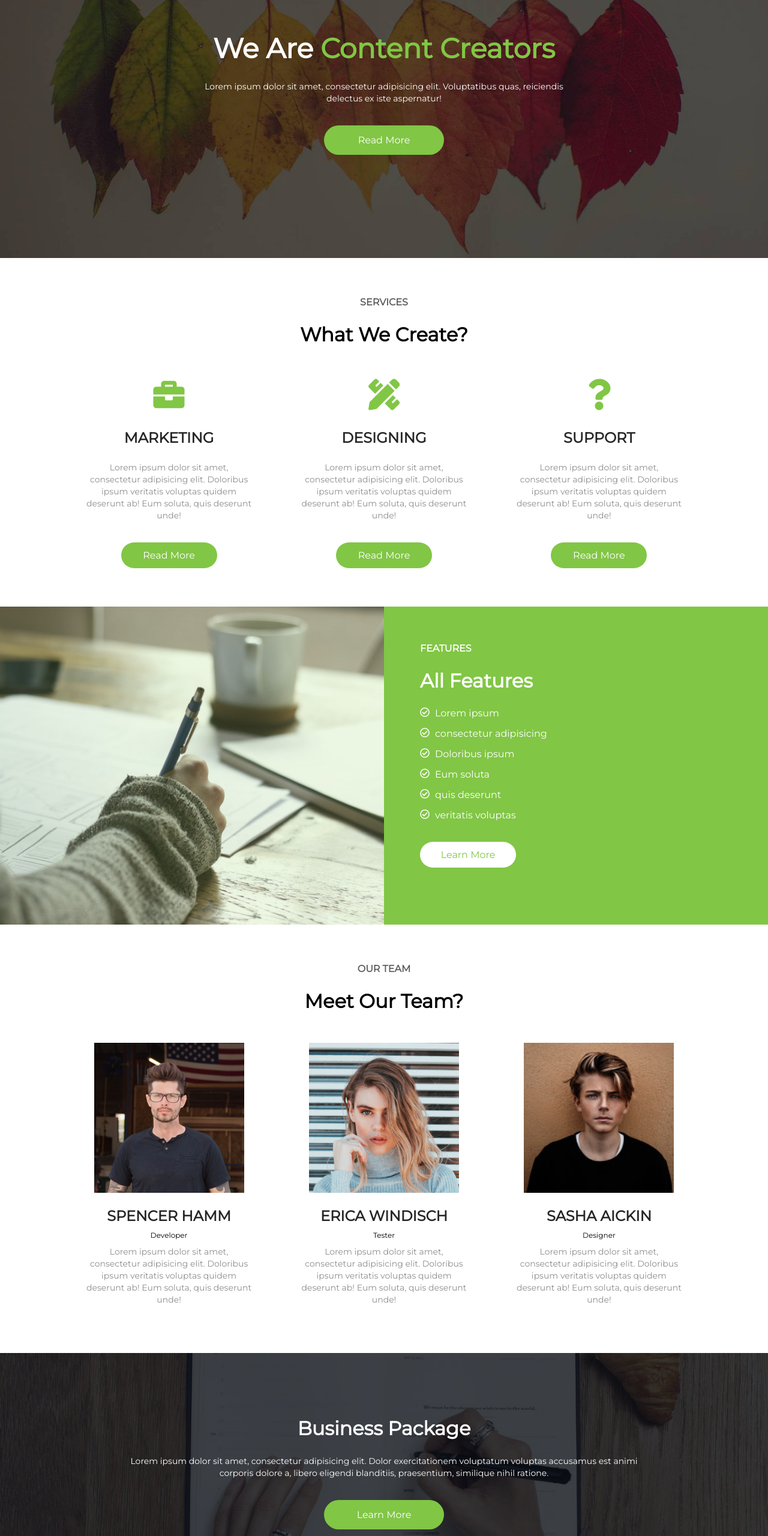
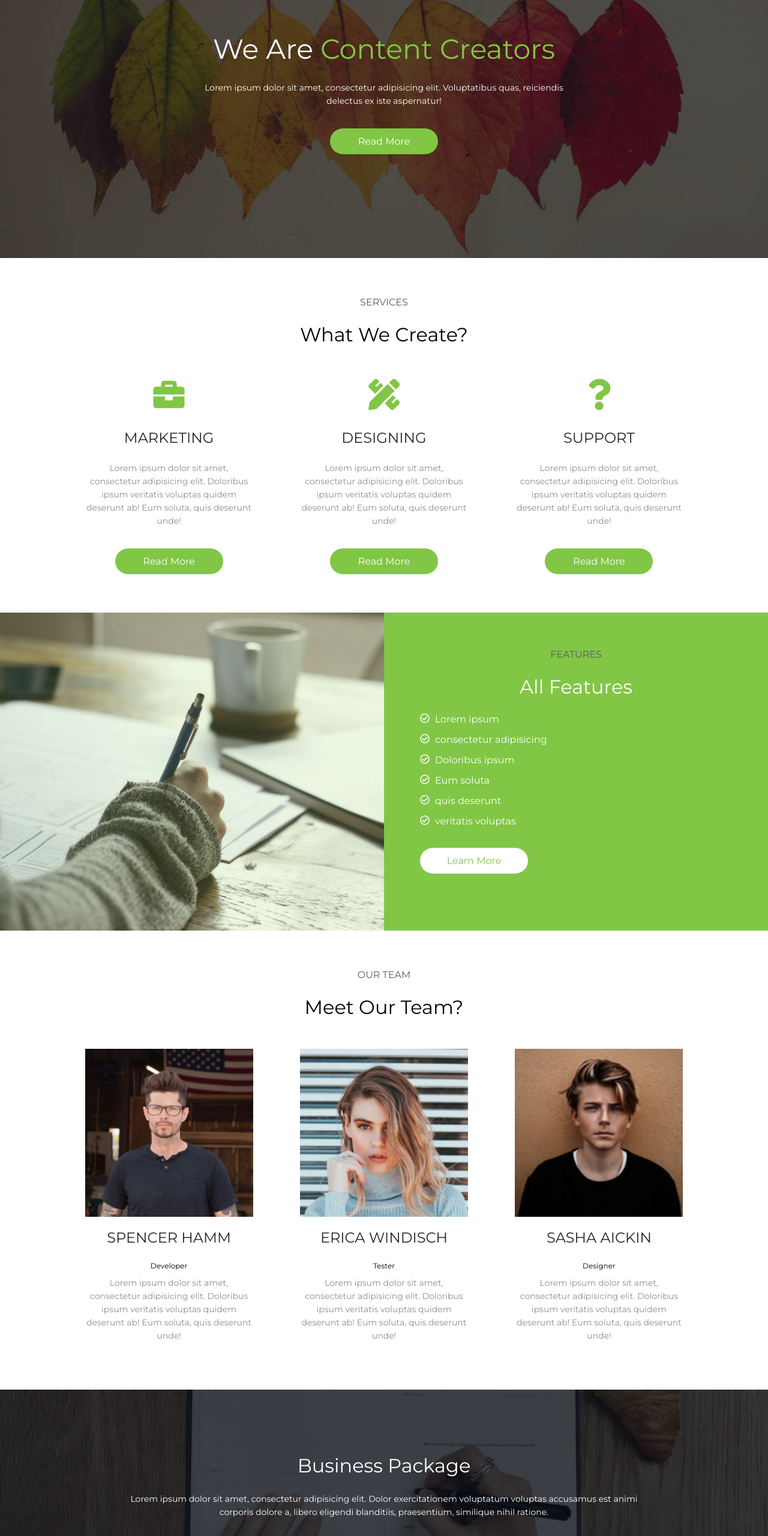
Before and after one commit to codingmarket07/Responsive-Website-Designing-A3, a plain HTML site: page index.html in a window 1280 px wide. Shown: the part 120-2680 px from the top of the page at 60% size. Drawn offline with Linux system fonts and the light colour scheme.

Commit message:
files readded

```diff
--- a/index.html
+++ b/index.html
@@ -12,9 +12,9 @@
 <div class="main_container">
 	<div class="header">
 		<div class="header_content center">
-			<h1>We are <span>Content Creators</span></h1>
+			<div class="title">We are <span>Content Creators</span></div>
 			<p>Lorem ipsum dolor sit amet, consectetur adipisicing elit. Voluptatibus quas, reiciendis delectus ex iste aspernatur!</p>
-			<div class="btn_green btn_lg"><a href="#">Read More</a></div>
+			<div class="btn_green"><a href="#">Read More</a></div>
 		</div>
 		<div class="hamburger">
 			<i class="fas fa-bars center"></i>
@@ -30,32 +30,32 @@
 		</div>
 	</div>
 	<div class="services gutter" id="services">
-		<h4>Services</h4>
-		<h2>what we create?</h2>
+		<div class="primary_text">Services</div>
+		<div class="subprimary_text">what we create?</div>
 		<div class="service_wrapper">
 			<div class="service_item">
 				<div class="icon">
 					<i class="fas fa-briefcase"></i>
 				</div>
-				<h3>Marketing</h3>
+				<div class="secondary_text">Marketing</div>
 				<p>Lorem ipsum dolor sit amet, consectetur adipisicing elit. Doloribus ipsum veritatis voluptas quidem deserunt ab! Eum soluta, quis deserunt unde!</p>
-				<div class="btn_green btn_sm"><a href="#">Read More</a></div>
+				<div class="btn_green"><a href="#">Read More</a></div>
 			</div>
 			<div class="service_item">
 				<div class="icon">
 					<i class="fas fa-pencil-ruler"></i>
 				</div>
-				<h3>Designing</h3>
+				<div class="secondary_text">Designing</div>
 				<p>Lorem ipsum dolor sit amet, consectetur adipisicing elit. Doloribus ipsum veritatis voluptas quidem deserunt ab! Eum soluta, quis deserunt unde!</p>
-				<div class="btn_green btn_sm"><a href="#">Read More</a></div>
+				<div class="btn_green"><a href="#">Read More</a></div>
 			</div>
 			<div class="service_item">
 				<div class="icon">
 					<i class="fas fa-question"></i>
 				</div>
-				<h3>Support</h3>
+				<div class="secondary_text">Support</div>
 				<p>Lorem ipsum dolor sit amet, consectetur adipisicing elit. Doloribus ipsum veritatis voluptas quidem deserunt ab! Eum soluta, quis deserunt unde!</p>
-				<div class="btn_green btn_sm"><a href="#">Read More</a></div>
+				<div class="btn_green"><a href="#">Read More</a></div>
 			</div>
 		</div>
 	</div>
@@ -64,8 +64,8 @@
 			<img src="images/ab.png" alt="feature_image">
 		</div>
 		<div class="feature_right">
-			<h4>Features</h4>
-			<h2>all Features</h2>
+			<div class="primary_text">Features</div>
+			<div class="subprimary_text">all Features</div>
 			<ul>
 				<li>Lorem ipsum</li>
 				<li>consectetur adipisicing</li>
@@ -74,18 +74,18 @@
 				<li>quis deserunt</li>
 				<li>veritatis voluptas</li>
 			</ul>
-			<div class="btn_white btn_sm"><a href="#">Learn More</a></div>
+			<div class="btn_white"><a href="#">Learn More</a></div>
 		</div>
 	</div>
 	<div class="ourteam gutter" id="ourteam">
-		<h4>our team</h4>
-		<h2>meet our team?</h2>
+		<div class="primary_text">our team</div>
+		<div class="subprimary_text">meet our team?</div>
 		<div class="ourteam_wrapper">
 			<div class="ourteam_item">
 				<div class="ourteam_img">
 					<img src="images/ourteam_1.png" alt="ourteam_image">
 				</div>
-				<h3>Spencer Hamm</h3>
+				<div class="secondary_text">Spencer Hamm</div>
 				<span>Developer</span>
 				<p>Lorem ipsum dolor sit amet, consectetur adipisicing elit. Doloribus ipsum veritatis voluptas quidem deserunt ab! Eum soluta, quis deserunt unde!</p>
 			</div>
@@ -93,7 +93,7 @@
 				<div class="ourteam_img">
 					<img src="images/ourteam_2.png" alt="ourteam_image">
 				</div>
-				<h3>Erica Windisch</h3>
+				<div class="secondary_text">Erica Windisch</div>
 				<span>Tester</span>
 				<p>Lorem ipsum dolor sit amet, consectetur adipisicing elit. Doloribus ipsum veritatis voluptas quidem deserunt ab! Eum soluta, quis deserunt unde!</p>
 			</div>
@@ -101,7 +101,7 @@
 				<div class="ourteam_img">
 					<img src="images/ourteam_3.png" alt="ourteam_image">
 				</div>
-				<h3>Sasha Aickin</h3>
+				<div class="secondary_text">Sasha Aickin</div>
 				<span>Designer</span>
 				<p>Lorem ipsum dolor sit amet, consectetur adipisicing elit. Doloribus ipsum veritatis voluptas quidem deserunt ab! Eum soluta, quis deserunt unde!</p>
 			</div>
@@ -109,14 +109,14 @@
 	</div>
 	<div class="business">
 		<div class="business_wrapper">
-			<h2>Business Package</h2>
+			<div class="subprimary_text">Business Package</div>
 			<p>Lorem ipsum dolor sit amet, consectetur adipisicing elit. Dolor exercitationem voluptatum voluptas accusamus est animi corporis dolore a, libero eligendi blanditiis, praesentium, similique nihil ratione.</p>
-			<div class="btn_green btn_lg"><a href="#">Learn More</a></div>
+			<div class="btn_green"><a href="#">Learn More</a></div>
 		</div>
 	</div>
 	<div class="portfolio gutter" id="portfolio">
-		<h4>portfolio</h4>
-		<h2>Recent work</h2>
+		<div class="primary_text">portfolio</div>
+		<div class="subprimary_text">Recent work</div>
 		<div class="portfolio_top">
 			<div class="portfolio_item">
 				<img src="images/port1.png" alt="portfoli_images">
@@ -145,33 +145,33 @@
 			<i class="fas fa-volume-up"></i>
 		</div>
 		<div class="contactus_item">
-			<h2>We are just one Step away, Contact Us Fast.</h2>
+			<div class="subprimary_text">We are just one Step away, Contact Us Fast.</div>
 		</div>
 		<div class="contactus_item">
-			<div class="btn_white btn_lg"><a href="#">Contact us</a></div>
+			<div class="btn_white"><a href="#">Contact us</a></div>
 		</div>
 	</div>
 	<div class="pricingtable gutter" id="pricingtable">
-		<h4>pricing table</h4>
-		<h2>Best options for you</h2>
+		<div class="primary_text">pricing table</div>
+		<div class="subprimary_text">Best options for you</div>
 		<div class="pricingtable_wrapper">
 			<div class="pricingtable_item">
-				<h4>Basic</h4>
-				<h2><sup>$</sup>12</h2>
+				<div class="primary_text">Basic</div>
+				<div class="subprimary_text"><sup>$</sup>12</div>
 				<p>Lorem ipsum dolor sit amet, consectetur adipisicing elit. Iure quam dolorem, nihil sequi explicabo repellat quibusdam voluptates distinctio nostrum! Libero adipisci deleniti, dignissimos officia debitis.</p>
-				<div class="btn_green btn_sm"><a href="#">Buy now</a></div>
+				<div class="btn_green"><a href="#">Buy now</a></div>
 			</div>
 			<div class="pricingtable_item">
-				<h4>Pro</h4>
-				<h2><sup>$</sup>25</h2>
+				<div class="primary_text">Pro</div>
+				<div class="subprimary_text"><sup>$</sup>25</div>
 				<p>Lorem ipsum dolor sit amet, consectetur adipisicing elit. Iure quam dolorem, nihil sequi explicabo repellat quibusdam voluptates distinctio nostrum! Libero adipisci deleniti, dignissimos officia debitis.</p>
-				<div class="btn_green btn_sm"><a href="#">Buy now</a></div>
+				<div class="btn_green"><a href="#">Buy now</a></div>
 			</div>
 			<div class="pricingtable_item">
-				<h4>Advance Level</h4>
-				<h2><sup>$</sup>50</h2>
+				<div class="primary_text">Advance Level</div>
+				<div class="subprimary_text"><sup>$</sup>50</div>
 				<p>Lorem ipsum dolor sit amet, consectetur adipisicing elit. Iure quam dolorem, nihil sequi explicabo repellat quibusdam voluptates distinctio nostrum! Libero adipisci deleniti, dignissimos officia debitis.</p>
-				<div class="btn_green btn_sm"><a href="#">Buy now</a></div>
+				<div class="btn_green"><a href="#">Buy now</a></div>
 			</div>
 
 		</div>
--- a/styles.css
+++ b/styles.css
@@ -1,5 +1,4 @@
 @import url('https://fonts.googleapis.com/css?family=Montserrat');
-
 
 *{
 	margin: 0;
@@ -10,81 +9,71 @@
 	font-family: 'Montserrat', sans-serif;
 }
 
-h1,
-h2,
-h3,
-h4{
+p{
+	margin-bottom: 15px;
+	font-size: 14px;
+	line-height: 22px;
+	color: #8D8D8D;
+}
+
+img{
+	display: block;
+	width: 100%;
+}
+
+.primary_text{
+	font-size: 16px;
+	text-transform: uppercase;
+	color: #5B5B5B;
 	margin-bottom: 25px;
 	text-align: center;
 }
 
-h1{
-	font-size: 46px;
+.subprimary_text{
+	font-size: 32px;
 	text-transform: capitalize;
+	margin-bottom: 25px;
+	text-align: center;
 }
 
-h2{
-	font-size: 32px;
-	text-transform: capitalize;
-}
-
-h3{
+.secondary_text{
 	font-size: 24px;
 	text-transform: uppercase;
 	color: #262626;
+	white-space: nowrap;
+	overflow: hidden;
+	text-overflow: ellipsis;
+	margin-bottom: 25px;
+	text-align: center;
 }
 
-h4{
-	font-size: 16px;
-	text-transform: uppercase;
-	color: #5B5B5B;
-}
-
-p{
-	margin-bottom: 15px;
-	font-size: 14px;
-	line-height: 20px;
-	color: #8D8D8D;
-}
-
-.btn_green a{
-	display: block;
-    margin: 35px auto 0;
-    border-radius: 50px;
-	background: #81C645;
-	color: #fff;
-	text-align: center;
-	text-transform: capitalize;
-}
-
-.btn_green.btn_lg a{
-	width: 200px;
-	padding: 15px;
-}
-
-.btn_green.btn_sm a{
-	width: 160px;
-	padding: 12px;
-}
-
+.btn_green a,
 .btn_white a{
 	display: block;
     margin: 35px auto 0;
     border-radius: 50px;
 	text-align: center;
 	text-transform: capitalize;
+	width: 180px;
+	padding: 12px 15px;
+}
+
+.btn_green a{
+	background: #81C645;
+	color: #fff;
+}
+
+.btn_white a{
 	background: #fff;
 	color: #81C645;
 }
 
-.btn_white.btn_lg a{
-	width: 200px;
-	padding: 15px;
+.btn_green a:hover {
+    background: #7ae31e;
 }
 
-.btn_white.btn_sm a{
-	width: 160px;
-	padding: 12px;
+.btn_white a:hover{
+	background: #f5f5f5;
 }
 
 .center{
@@ -107,13 +96,19 @@ p{
 	position: relative;
 }
 
+.header_content .title{
+	margin-bottom: 25px;
+	font-size: 46px;
+	text-transform: capitalize;
+}
+
 .header_content,
 .header_content p{
 	text-align: center;
 	color: #fff;
 }
 
-.header_content h1 span{
+.header_content .title span{
 	color: #81C645;
 }
 
@@ -331,6 +326,10 @@ p{
 	cursor: pointer;
 }
 
+.social_media .icons:hover{
+	background: #7ae31e;
+}
+
 /* Hamburger */
 .hamburger{
 	position: absolute;
@@ -343,6 +342,10 @@ p{
 	border-radius: 50%;
 	cursor: pointer;
 	font-size: 18px;
+}
+
+.hamburger:hover{
+	background: #7ae31e;
 }
 
 .navbar{
@@ -366,6 +369,11 @@ p{
 	text-transform: uppercase;
 	font-size: 14px;
 	letter-spacing: 2px;
+	user-select: none;
+}
+
+.navbar ul li a:hover{
+	color: #f5f5f5;
 }
 
 @media screen and (max-width: 768px){
```
